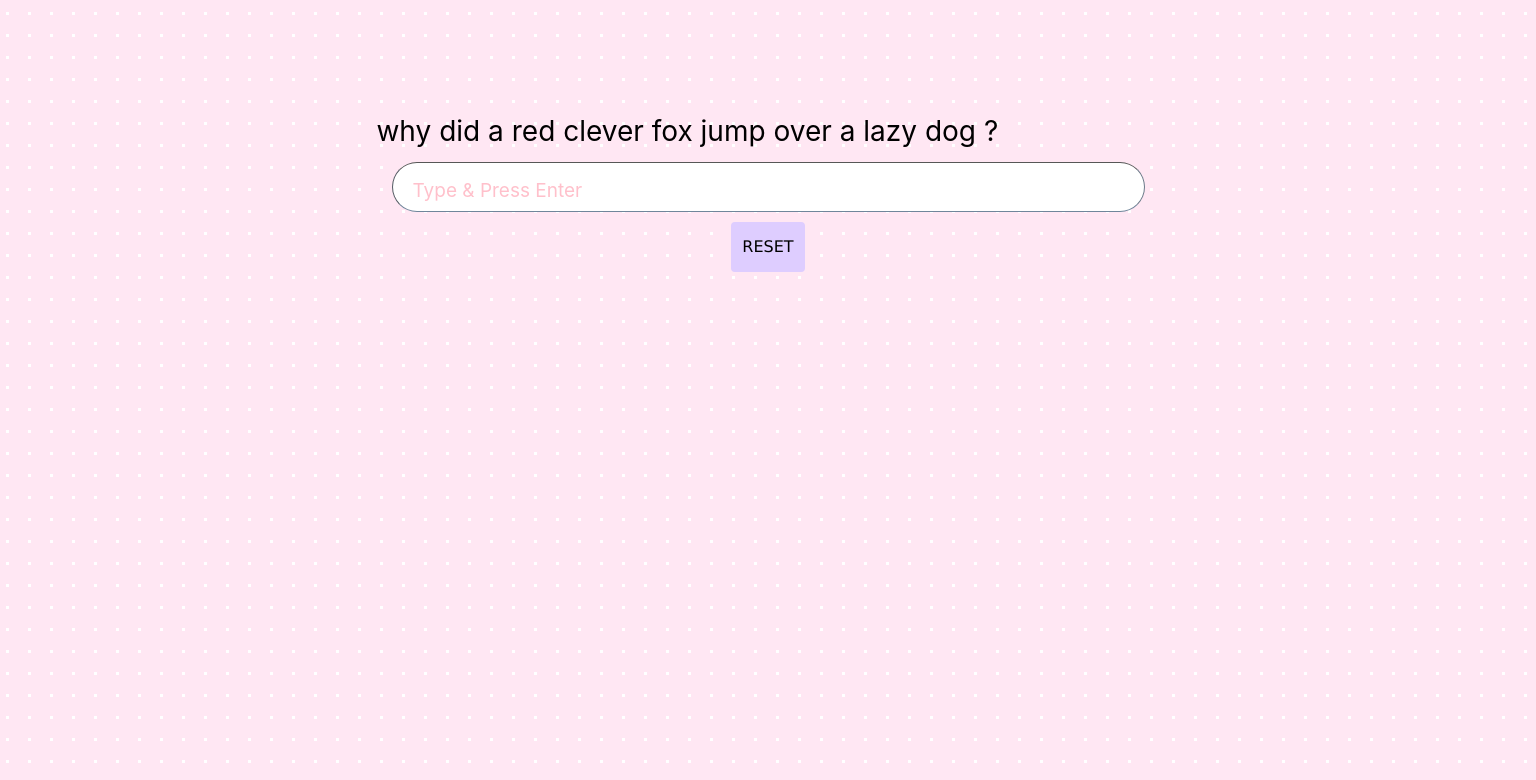
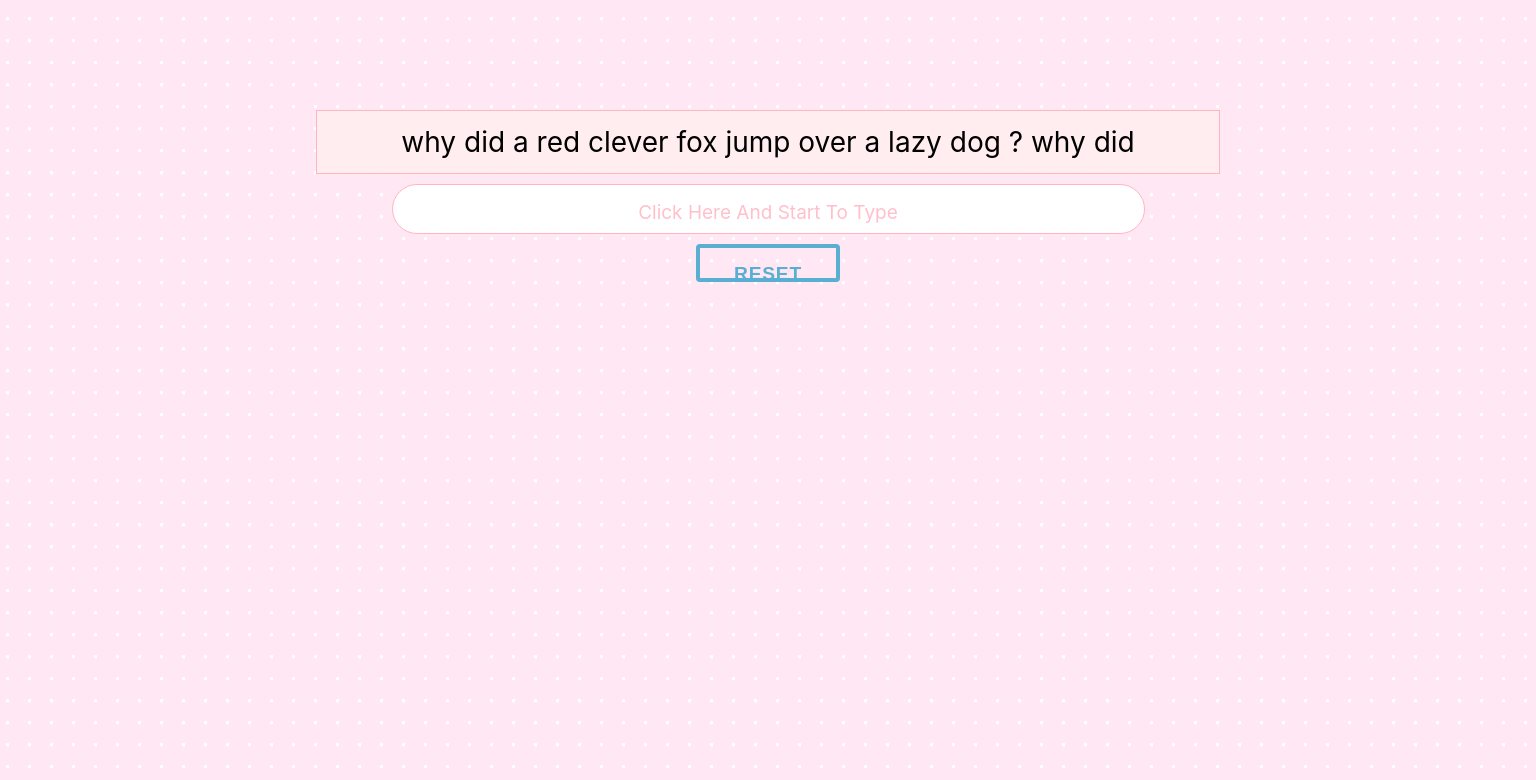
Before and after one commit to oneshadab/typing-tutor-x, a React (Create React App) app: page / in a window 1536 px wide. Shown: the top 780 px of the page. Built offline with nearby package versions, Linux system fonts and the light colour scheme.

Commit message:
Installing SCSS

```diff
--- a/public/sentences.json
+++ b/public/sentences.json
@@ -1,6 +1,6 @@
 {
 	"all_sentences": [
-                "why did a red clever fox jump over a lazy dog ?",
+                "why did a red clever fox jump over a lazy dog ?  why did",
                 "sentence 1",
                 "sentence 2"
             ]
--- a/src/components/SentenceBar/SentenceBar.css
+++ b/src/components/SentenceBar/SentenceBar.css
@@ -1,3 +1,13 @@
+.sentence-bar{
+    background-color: #FFEDF0;
+    max-width: 60%;
+    padding: 10px 20px;
+    margin: auto;
+    border-top: 1px solid lightpink;
+    border-right: 1px solid lightpink;
+    border-bottom: 1px solid lightpink;
+    border-left: 1px solid lightpink;
+}
 .correct_letter{
     color: black;
 }
--- a/src/components/SentenceBar/SentenceBar.js
+++ b/src/components/SentenceBar/SentenceBar.js
@@ -21,8 +21,8 @@ class SentenceBar extends React.Component {
     }
 
     render() {
-        return <div>
-            <div id={"current-text"} className={"default-sized-text"}>
+        return <div className={""}>
+            <div id={"current-text"} className={"default-sized-text sentence-bar text-center"}>
                 {this.renderCharSpanWise(this.props.sentence, this.props.written)}
             </div>
 
--- a/src/components/TypingArea.css
+++ b/src/components/TypingArea.css
@@ -24,10 +24,11 @@ body {
     overflow-y: hidden;
 
     height: 50px;
-    border-top: 1px solid #575757;
-    border-right: 1px solid #6b7a89;
-    border-bottom: 1px solid #70869b;
-    border-left: 1px solid #525a62;
+
+    border-top: 1px solid lightpink;
+    border-right: 1px solid lightpink;
+    border-bottom: 1px solid lightpink;
+    border-left: 1px solid lightpink;
 
     line-height: 1em;
     border-radius: 25px;
@@ -42,7 +43,7 @@ body {
 }
 
 #current-text {
-    margin-left: 18%;
+    /*margin-left: 18%;*/
 }
 
 
@@ -82,22 +83,37 @@ body {
     }
 
     #current-text {
-        margin-left: 24%;
+        /*margin-left: 24%;*/
     }
 
     #btn-reset {
-        font-family: Verdana, sans-serif;
-        height: 50px;
-        padding: 10px;
-        background-color: #DECDFF;
+        /*font-family: Verdana, sans-serif;*/
+        /*height: 50px;*/
+        /*padding: 10px;*/
+        /*background-color: #DECDFF;*/
+
+        background: none;
+        border: none;
+        cursor: pointer;
+        line-height: 1.5;
+        font: 700 1.2rem 'Roboto Slab', sans-serif;
+        padding: 1em 2em;
+        letter-spacing: 0.05rem;
+        box-shadow: inset 0 0 0 4px #58afd1;
+        color: #58afd1;
+        -webkit-transition: color 0.25s 0.0833333333s;
+        transition: color 0.25s 0.0833333333s;
+        position: relative;
     }
     .custom-placeholder::-webkit-input-placeholder { /* Chrome/Opera/Safari */
         color: pink;
         font-size: 19px;
+        text-align: center;
     }
     .custom-placeholder::-moz-placeholder { /* Firefox 19+ */
         color: pink;
         font-size: 19px;
+        text-align: center;
     }
 
 }
--- a/src/components/TypingArea.js
+++ b/src/components/TypingArea.js
@@ -113,7 +113,7 @@ class TypingArea extends React.Component {
                                      written= {this.state.typed_sentence||""}/>
                         <div className={"text-center"}>
                             <input className={"default-sized-text custom-placeholder"}
-                                   placeholder={"Type & Press Enter"}
+                                   placeholder={"Click Here And Start To Type"}
                                    disabled={this.state.is_input_disabled}
                                    id={"typing-field"}
                                    value={this.state.typed_sentence}
```
